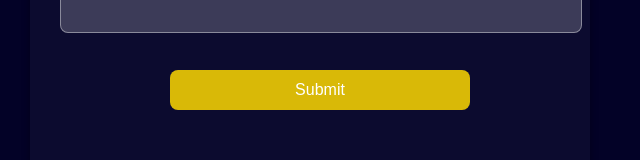
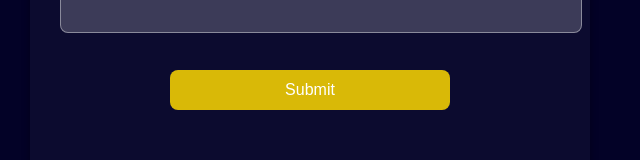
Before and after one commit to sagaasachin/Portfolio, a React app in the folder sample/: page / in a window 1280 px wide. Shown: the part 6543-6703 px from the top of the page, without its empty margins (330-970 px from the left). Built offline with nearby package versions, Linux system fonts and the light colour scheme; the HTML template or start-up script is replaced by a standard one.

Commit message:
update photo

```diff
--- a/sample/src/Components/portfolio/PortfolioContactPage.css
+++ b/sample/src/Components/portfolio/PortfolioContactPage.css
@@ -95,8 +95,8 @@
     /* margin-top: 220px; */
     background-color: rgba(255, 217, 0, 0.842);
     height: 40px;
-    width: 300px;
-    margin-left: 20px;
+    width: 280px;
+    /* margin-left: 20px; */
     border: none;
     border-radius: 8px;
     color: white;
--- a/sample/src/Components/social.css
+++ b/sample/src/Components/social.css
@@ -60,7 +60,7 @@
 
     .text{
         height: 10px;
-        width: 480px;
+        width: 360px;
         margin-left: -30px;
         font-size: 15px;
         transform:rotate(0deg);
```
